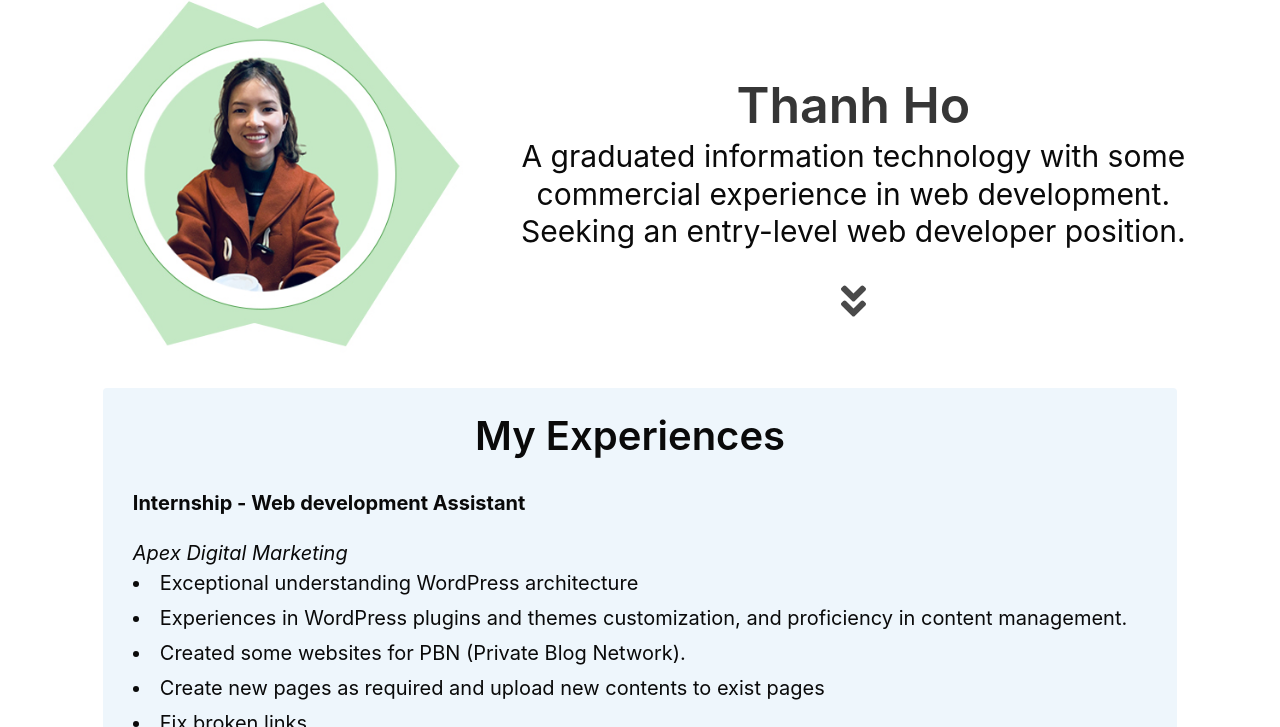
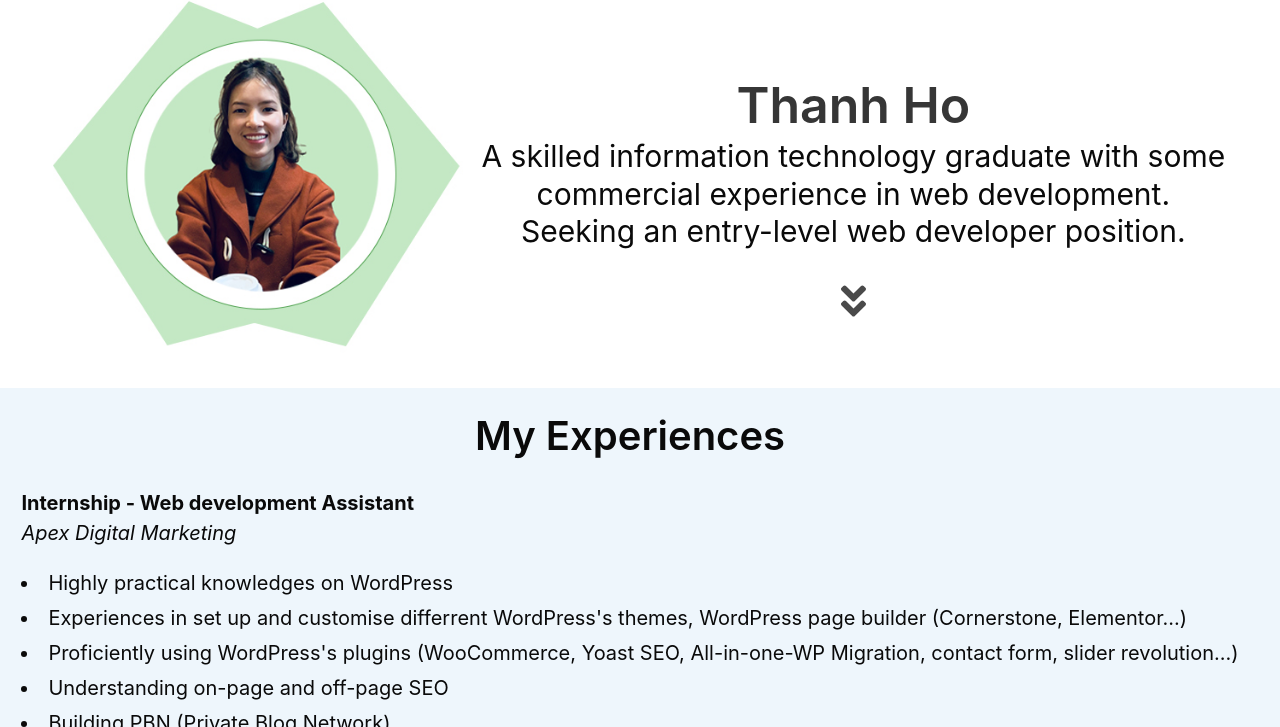
Before and after one commit to hnahtt/v2, a website: page dist/portfolio.html in a window 1280 px wide. Shown: the part 73-800 px from the top of the page. Drawn offline with nearby package versions, Linux system fonts and the light colour scheme.

Commit message:
Update portfolio.html

```diff
--- a/dist/portfolio.html
+++ b/dist/portfolio.html
@@ -48,7 +48,7 @@
 	</div>
 	<div class="column is-7-desktop has-text-centered " style="margin-top:80px;">
 	<h1 class="title is-2">Thanh Ho</h1>
-    		<h2 class="subtitle is-4 has-text-black">A graduated information technology with some commercial experience in web development. Seeking an entry-level web developer position. </h2>
+    		<h2 class="subtitle is-4 has-text-black">A skilled information technology graduate with some commercial experience in web development. Seeking an entry-level web developer position. </h2>
     		<span class="icon is-medium" onclick=document.getElementById("aboutMe").scrollIntoView() >
      			<i class="fas fa-2x fa-angle-double-down " ></i> </span>
 	</div>
@@ -58,13 +58,14 @@
     		<div class="notification is-info is-light has-text-black">
     				<h1 class="title has-text-centered"><strong> My Experiences</strong> </h1>
     				<div class="content">
-    				<p> <strong> Internship - Web development Assistant </strong></p>
-    				<em> Apex Digital Marketing </em>
-    				<li>Exceptional understanding WordPress architecture</li>
-					<li>Experiences in WordPress plugins and themes customization, and proficiency in content management.</li>
-					<li>Created some websites for PBN (Private Blog Network).</li>
-					<li>Create new pages as required and upload new contents to exist pages</li>
-					<li>Fix broken links</li>
+    				<p class="is-marginless"> <strong> Internship - Web development Assistant </strong></p>
+    				<p class="is-italic"> Apex Digital Marketing</p>
+    				<li>Highly practical knowledges on WordPress</li>
+					<li>Experiences in set up and customise differrent WordPress's themes, WordPress page builder (Cornerstone, Elementor...) </li>
+					<li>Proficiently using WordPress's plugins (WooCommerce, Yoast SEO, All-in-one-WP Migration, contact form, slider revolution...) </li>
+					<li>Understanding on-page and off-page SEO</li>
+					<li>Building PBN (Private Blog Network)</li>
+					<li> Proficiency in content management (Troubleshoot broken links, edit and update content...)</li>
 					</div>
     			</div>
     			</div>
@@ -156,9 +157,11 @@
 </section>
 <section id="contactMe" class="section">
 <div class="columns is-centered ">
+<div class="column"></div>
+<div class="column is-6">
 <div class="notification is-info is-light has-text-black">
 <h1 class="title has-text-centered  "> Send Me A Message </h1>
-<div class="field" style="width:700px">
+<div class="field is-medium" >
  	<label class="label">Name</label>
   	<div class="control">
    	<input class="input" type="text" placeholder="Your name">
@@ -176,6 +179,7 @@
 	</div>
 </div>
 </div>
+</div> <div class="column"></div>
 </div>
 </section>
 <footer class="footer">
@@ -192,8 +196,8 @@
 	<i class="fas fa-phone"></i> </span>
     <span> 0416132512</span>
 </div>
-<div class="column">
-<iframe src="https://www.google.com/maps/embed?pb=!1m14!1m8!1m3!1d12620.119082125473!2d144.9979101!3d-37.7424458!3m2!1i1024!2i768!4f13.1!3m3!1m2!1s0x0%3A0xd8ef18400c8126c0!2sMelbourne%20Polytechnic%20Preston%20Campus!5e0!3m2!1sen!2sau!4v1587446901830!5m2!1sen!2sau" width="700" height="300" frameborder="0" style="border:0;" allowfullscreen="" aria-hidden="false" tabindex="0"></iframe>
+<div class="column is-6">
+<iframe src="https://www.google.com/maps/embed?pb=!1m14!1m8!1m3!1d12620.119082125473!2d144.9979101!3d-37.7424458!3m2!1i1024!2i768!4f13.1!3m3!1m2!1s0x0%3A0xd8ef18400c8126c0!2sMelbourne%20Polytechnic%20Preston%20Campus!5e0!3m2!1sen!2sau!4v1587446901830!5m2!1sen!2sau" width="100%" height="100%" frameborder="0" style="border:0;" allowfullscreen="" aria-hidden="false" tabindex="0" position="absolute"></iframe>
 </div>
 </div>
 </footer>
```
